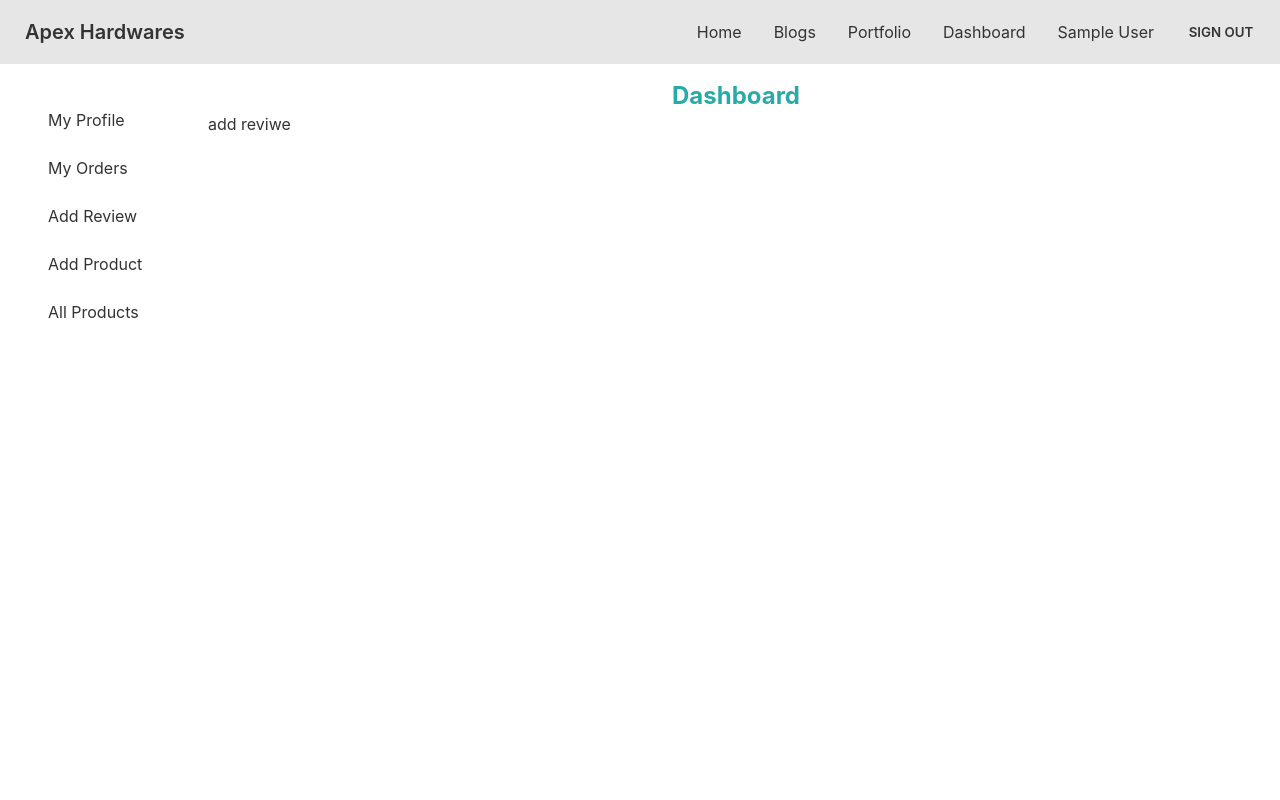
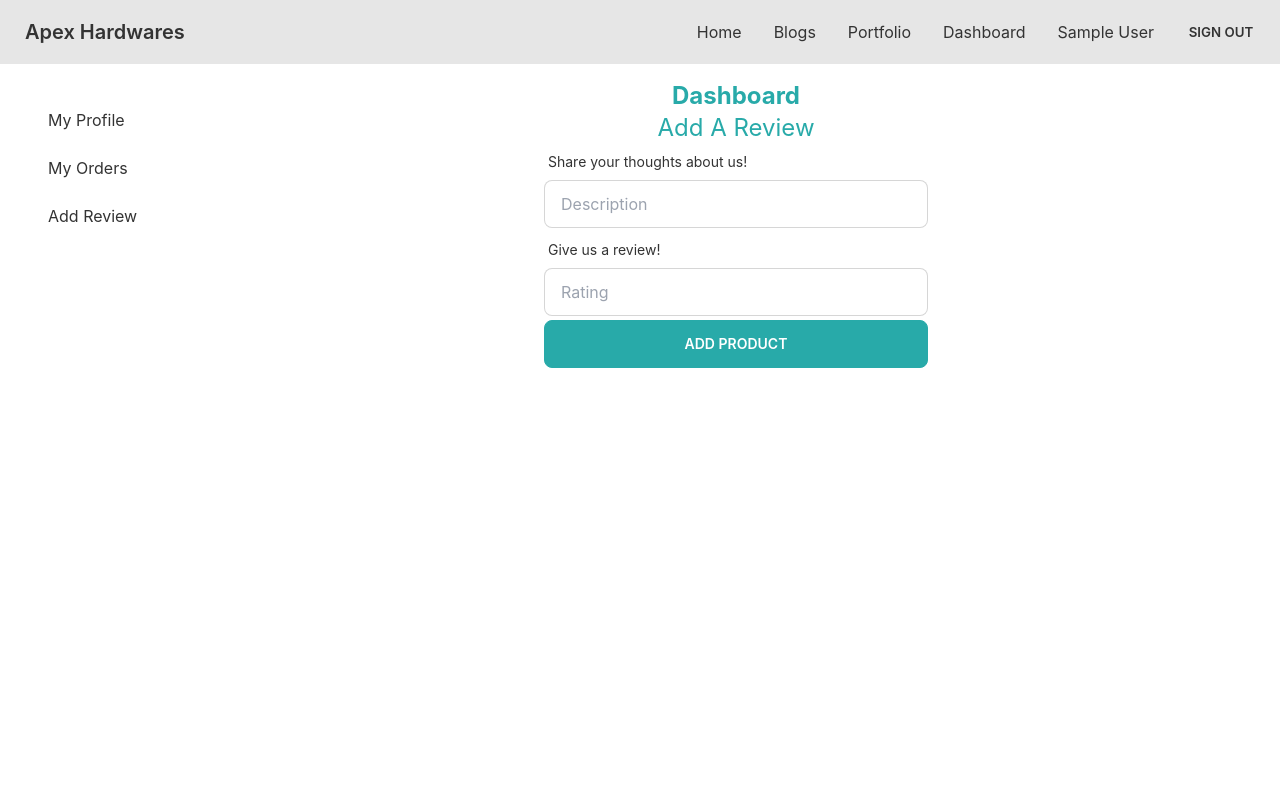
Before and after one commit to saifabrar17/apex-hardwares-mern, a React (Create React App) app: page /dashboard/review in a window 1280 px wide. Shown: the top 800 px of the page. Built offline with nearby package versions, Linux system fonts and the light colour scheme; no server answers; sample sign-in values are in the browser's storage.

Commit message:
blogs updated

```diff
--- a/src/App.js
+++ b/src/App.js
@@ -47,8 +47,8 @@ function App() {
           <Route index element={<Profile></Profile>}></Route>
           <Route path="review" element={<AddReview></AddReview>}></Route>
           <Route path="orders" element={<MyOrders></MyOrders>}></Route>
-          <Route path="addNewProduct" element={<AddNewProduct></AddNewProduct>}></Route>
-          <Route path="manageAllProduct" element={<ManageAllProducts></ManageAllProducts>}></Route>
+          <Route path="addNewProduct" element={<RequireAdmin><AddNewProduct></AddNewProduct></RequireAdmin>}></Route>
+          <Route path="manageAllProduct" element={<RequireAdmin><ManageAllProducts></ManageAllProducts></RequireAdmin>}></Route>
           <Route path="allUsers" element={<RequireAdmin><AllUsers></AllUsers></RequireAdmin>}></Route>
         </Route>
 
--- a/src/Pages/Blogs/Blogs.js
+++ b/src/Pages/Blogs/Blogs.js
@@ -11,7 +11,10 @@ const Blogs = () => {
                         1. How will we improve the performance of a React Application?
                     </div>
                     <div className="collapse-content">
-                        <p>tabindex="0" attribute is necessary to make the div focusable</p>
+                        <p>Stop Unnecessery Component Rendering
+                            using State Locally
+                            when loading data from expternal resources,using useEffect. So that data doesn't render again and again.If needed we can use dependencies
+                            using hooks to render component or load data</p>
                     </div>
                 </div>
 
@@ -20,16 +23,21 @@ const Blogs = () => {
                         2. What are the different ways to manage a state in a React application?
                     </div>
                     <div className="collapse-content">
-                        <p>tabindex="0" attribute is necessary to make the div focusable</p>
+                        <p>We can manage states in 4 ways: <br />
+
+                            Locally<br />
+                            Globaly<br />
+                            From server<br />
+                            From Url</p>
                     </div>
                 </div>
 
                 <div tabindex="0" className="collapse mb-3 collapse-plus border border-base-300 bg-base-100 rounded-box">
                     <div className="collapse-title text-xl font-medium">
-                       3. How does prototypical inheritance work?
+                        3. Why you do not set the state directly in React. For example, if you have const [products, setProducts] = useState([]). Why you do not set products = [...] instead, you use the setProducts
                     </div>
                     <div className="collapse-content">
-                        <p>tabindex="0" attribute is necessary to make the div focusable</p>
+                        <p>If we use set products = [...] instead, you use the setProducts,it'll only update the array not the component that uses the vale of this array.But on the other side if we use "setProducats" it'll update the value as well as the component that uses the value of "products"</p>
                     </div>
                 </div>
 
@@ -38,7 +46,7 @@ const Blogs = () => {
                         4. We have an array of products. Each product has a name, price, description, etc. How to implement a search to find products by name?
                     </div>
                     <div className="collapse-content">
-                        <p>tabindex="0" attribute is necessary to make the div focusable</p>
+                        <p>I can use array.filter method to get the searched product.</p>
                     </div>
                 </div>
 
@@ -48,7 +56,7 @@ const Blogs = () => {
                         5.What is a unit test? Why should write unit tests?
                     </div>
                     <div className="collapse-content">
-                        <p>tabindex="0" attribute is necessary to make the div focusable</p>
+                        <p>Unit test means checking an application if it behaves and works as expected. Its generally automated . It shound write unit test to check if the application runs prefectly as expected .</p>
                     </div>
                 </div>
             </div>
--- a/src/Pages/Dashboard/AddReview.js
+++ b/src/Pages/Dashboard/AddReview.js
@@ -1,9 +1,55 @@
-import React from 'react';
+import axios from 'axios';
+import React, { useState } from 'react';
+import { useAuthState } from 'react-firebase-hooks/auth';
+import { toast } from 'react-toastify';
+import auth from '../../firebase.init';
 
 const AddReview = () => {
+    const [user] = useAuthState(auth);
+const [reviewState, setReviewState] = useState({});
+
+    const handleSubmit = event => {
+        event.preventDefault();
+
+        const addItem = {
+            name: user.displayName,
+            description: event.target.description.value,
+            rating: event.target.rating.value
+        }
+        console.log(addItem);
+     setReviewState(addItem);
+        axios.post('http://localhost:5000/reviews', addItem)
+            .then(response => {
+                const { data } = response;
+                if (data.insertedId) {
+                    event.target.reset();
+                    toast('Review Added Successfully!');
+                }
+            })
+    }
+
+console.log(reviewState.rating);
     return (
         <div>
-            <p>add reviwe</p>
+            <h2 className='text-2xl  text-center text-primary'>Add A Review</h2>
+            <div>
+                <form className='w-96 mx-auto'  onSubmit={handleSubmit}>
+
+                    <div class="form-control w-full">
+                        <label class="label">
+                            <span class="label-text">Share your thoughts about us!</span>
+                        </label>
+                        <input className='input mb-1 input-bordered w-full' placeholder='Description' name='description' />
+                    </div>
+                    <div class="form-control w-full">
+                        <label class="label">
+                            <span class="label-text">Give us a review!</span>
+                        </label>
+                        <input className='input mb-1 input-bordered w-full' placeholder='Rating' name='rating' />
+                    </div>
+                    <input className='btn mx-auto btn-block text-white btn-primary' disabled={reviewState.rating >= 5} type="submit" value="Add Product" />
+                </form>
+            </div>
         </div>
     );
 };
--- a/src/Pages/Dashboard/Dashboard.js
+++ b/src/Pages/Dashboard/Dashboard.js
@@ -23,10 +23,10 @@ const Dashboard = () => {
                     <ul className="menu p-4 overflow-y-auto w-48 bg-base-100 text-base-content">
                         {/* <!-- Sidebar content here --> */}
                         <li><Link to="/dashboard">My Profile</Link></li>
-               <li><Link to="/dashboard/orders">My Orders</Link></li>
-               <li><Link to="/dashboard/review">Add Review</Link></li>
-               <li><Link to="/dashboard/addNewProduct">Add Product</Link></li>
-               <li><Link to="/dashboard/manageAllProduct">All Products</Link></li>
+                        {!admin && <li><Link to="/dashboard/orders">My Orders</Link></li>}
+                        {!admin && <li><Link to="/dashboard/review">Add Review</Link></li>}
+                        {admin && <li><Link to="/dashboard/addNewProduct">Add Product</Link></li>}
+                        {admin && <li><Link to="/dashboard/manageAllProduct">All Products</Link></li>}
                         {admin && <li><Link to="/dashboard/allUsers">All Users</Link></li>}
                     </ul>
 
--- /dev/null
+++ b/src/Pages/Home/Reviews/Review.js
@@ -0,0 +1,18 @@
+import React from 'react';
+
+const Review = ({ review }) => {
+
+    const { name, description, rating } = review;
+
+    return (
+        <div className="card w-96 text-center bg-base-100 shadow-xl">
+            <div className="card-body">
+                <h2 className="card-title mx-auto">{name}</h2>
+                <p>{description}</p>
+                <p>Rated us {rating} on 5</p>
+            </div>
+        </div>
+    );
+};
+
+export default Review;
--- a/src/Pages/Home/Reviews/Reviews.js
+++ b/src/Pages/Home/Reviews/Reviews.js
@@ -1,12 +1,28 @@
-import React from 'react';
+import React, { useEffect, useState } from 'react';
+import Review from './Review';
 
 const Reviews = () => {
+    const [reviews, setReviews] = useState([]);
+
+    useEffect(() => {
+        fetch('http://localhost:5000/reviews')
+            .then(res => res.json())
+            .then(data => setReviews(data))
+    }, [])
+
     return (
         <div>
-            <h1 className='text-4xl py-10 text-center '>
-                Customer Reviews</h1>
+            <h1 className='text-4xl py-10 text-center '>Customer Reviews</h1>
 
-                <p>REVIEW PART HERE</p>
+            <div className='grid grid-cols-1 lg:grid-cols-3 gap-5 px-12 py-12'>
+                {
+                    reviews.map(review => <Review
+                        key={review._id}
+                        review={review}
+                    ></Review>)
+                }
+
+            </div>
         </div>
     );
 };
--- a/src/Pages/Purchase/Purchase.js
+++ b/src/Pages/Purchase/Purchase.js
@@ -11,7 +11,7 @@ const Purchase = () => {
     const [product, setProduct] = useState({});
     const [user] = useAuthState(auth);
 
-
+    const [order, setOrder] = useState({});
 
     useEffect(() => {
         fetch(`http://localhost:5000/product/${id}`)
@@ -19,19 +19,10 @@ const Purchase = () => {
             .then(data => setProduct(data))
     }, [id])
 
-    // const quantitySubmit = event =>{
-    //     const orderQuantityValue = event.target.quantity.value;
+    const something = 0;
+    const navigate = useNavigate();
 
-    //     if(orderQuantityValue < product.minOrder){
-    //         toast.error('Minimum Order Not Fullfilled');
-    //     }
-    //     else if( orderQuantityValue > product.available){
-    //         toast.error('Maximum');
-    //     }
 
-    //     event.preventDefault();
-    // }
-    const navigate = useNavigate();
     const handlePlaceOrder = event =>{
         event.preventDefault();
         const order = {
@@ -52,6 +43,7 @@ const Purchase = () => {
                 event.target.reset();
                 navigate(`/dashboard/orders`)
             }
+
         })
     }
 
@@ -143,7 +135,7 @@ const Purchase = () => {
                             </label>
                             <input type="text" placeholder='Delivery Location' name='location' className="input input-bordered w-full" />
                         </div>
-                        <button type='submit' className="btn btn-block btn-primary mt-3 text-white">Place order</button>
+                        <button type='submit' disabled={something} className="btn btn-block btn-primary mt-3 text-white">Place order</button>
                     </form>
                 </div>
 
```
Lines whose indentation alone changed are shown as unchanged.
